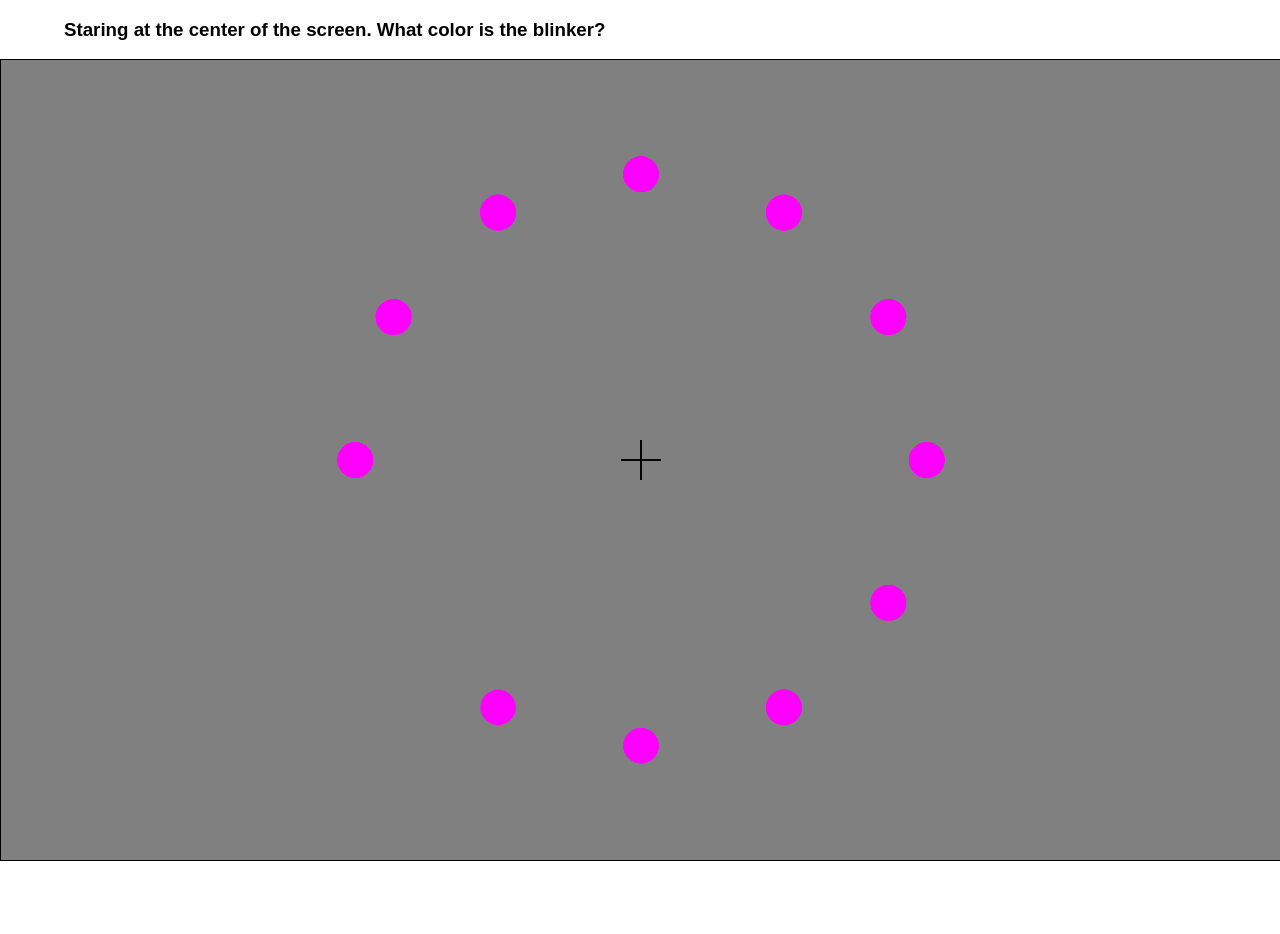
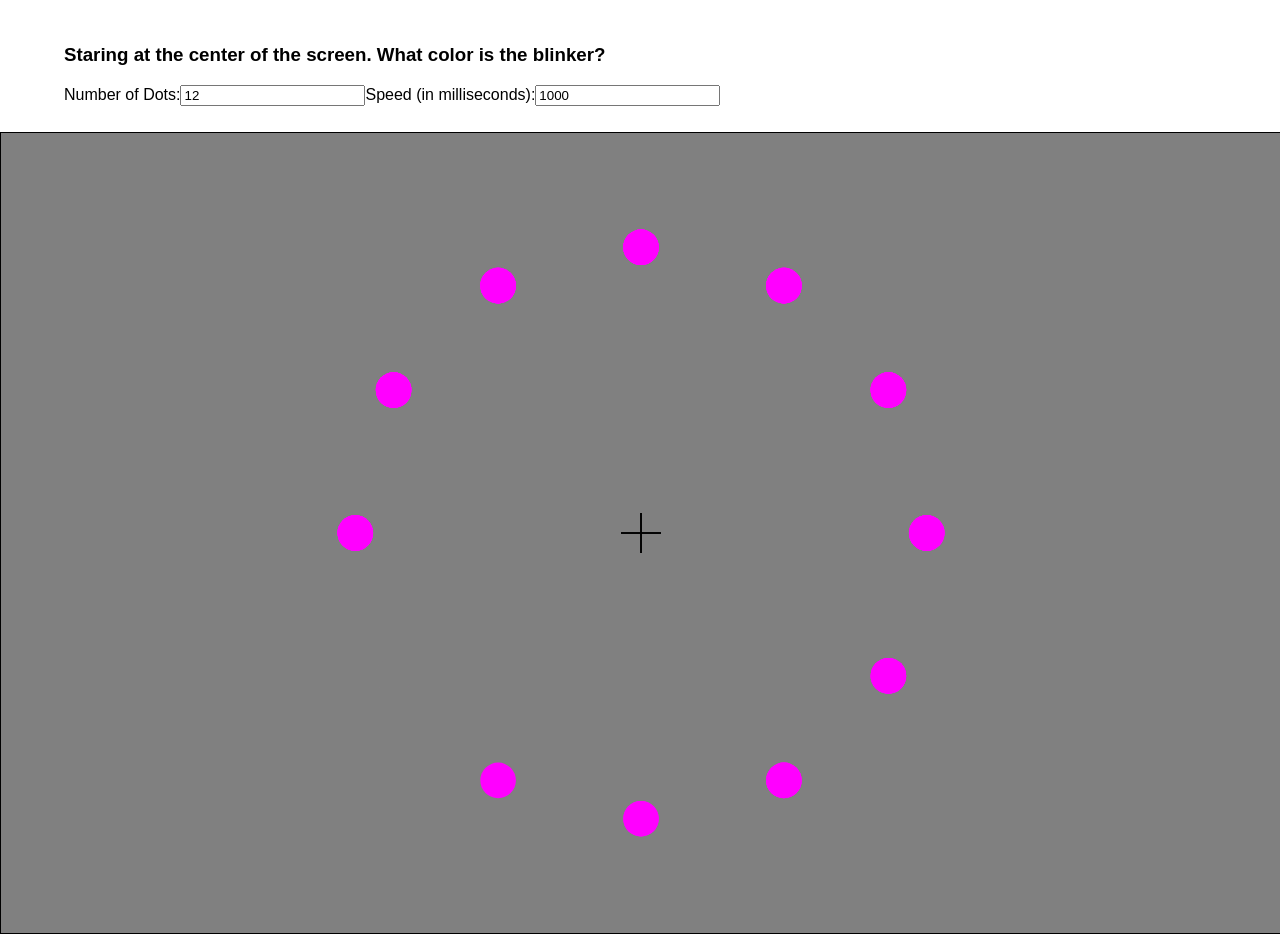
Before and after one commit to xyzy10/react-optical, a React (Create React App) app: page / in a window 1280 px wide. Before the commit the page ends 861 px from the top, so only its background shows below. Built offline with nearby package versions, Linux system fonts and the light colour scheme.

Commit message:
added Controls

```diff
--- a/src/App.css
+++ b/src/App.css
@@ -3,9 +3,6 @@
   margin: 0 auto;
 }
 
-#message {
-  /* position: absolute;
-  top: 5%;
-  left: 5%; */
-  padding-left: 5%;
+.form {
+  padding: 2% 5%;
 }
--- a/src/App.js
+++ b/src/App.js
@@ -2,8 +2,32 @@ import React, { Component } from 'react';
 import OpticalApp from './Components/OpticalApp/OpticalApp';
 import logo from './logo.svg';
 import './App.css';
+import ControlForm from './Components/ControlForm/ControlForm';
 
 class App extends Component {
+  constructor(props) {
+    super(props);
+    this.handleOnNumCircleChange = this.handleOnNumCircleChange.bind(this);
+    this.handleRenderIntervalChange = this.handleRenderIntervalChange.bind(this);
+
+    this.state = {
+      numberCircle: 12,
+      renderInterval: 1000
+    };
+  }
+
+  handleOnNumCircleChange(numberCircle) {
+    this.setState({
+      numberCircle: numberCircle
+    });
+  }
+
+  handleRenderIntervalChange(renderInterval) {
+    this.setState({
+      renderInterval: renderInterval
+    });
+  }
+
   render() {
     let canvasHeight = window.innerHeight;
     let canvasWidth = window.innerWidth;
@@ -12,15 +36,44 @@ class App extends Component {
       canvasWidth = window.innerWidth;
     }
 
+    const numberCircle = this.state.numberCircle;
+    const renderInterval = this.state.renderInterval;
+    const myCanvasID = "myCanvas";
+
+    // Reset the canvas.
+    const canvas = document.getElementById(myCanvasID);
+    if (canvas !== null) {
+      const ctx = canvas.getContext("2d");
+      ctx.clearRect(0, 0, canvas.width, canvas.height);
+    }
+
+    let key = numberCircle + '-' + renderInterval;
+
     return (
-      <div id="AppContainer">
+      <div id="AppContainer" >
+        <div class="form">
+          <h3 id="message">Staring at the center of the screen. What color is the blinker?</h3>
+          <ControlForm
+            numberCircle={numberCircle}
+            renderInterval={renderInterval}
+            onNumCircleChange={this.handleOnNumCircleChange}
+            onRenderIntervalChange={this.handleRenderIntervalChange}
+          />
+        </div>
+        <canvas id={myCanvasID}
+          width={canvasWidth}
+          height={canvasHeight}
+          style={{border: "1px solid #000", backgroundColor: "grey" }}>
+        </canvas>
         <OpticalApp
-          numberCircle={12}
+          key={key}
+          myCanvasID={myCanvasID}
+          numberCircle={numberCircle}
           circleColor={"magenta"}
           canvasWidth={canvasWidth}
           canvasHeight={canvasHeight}
           canvasColor={"grey"}
-          renderTime={1000}
+          renderInterval={renderInterval}
         />
       </div>
     );
--- /dev/null
+++ b/src/Components/ControlForm/ControlForm.js
@@ -0,0 +1,38 @@
+import React from 'react';
+
+class ControlForm extends React.Component {
+  constructor(props) {
+    super(props);
+    this.handleNumberCircleChange = this.handleNumberCircleChange.bind(this);
+    this.handleRenderIntervalChange = this.handleRenderIntervalChange.bind(this);
+  }
+
+  handleNumberCircleChange(event) {
+    if (event.target.value < 3000 && event.target.value > 0) {
+      this.props.onNumCircleChange(event.target.value);
+    }
+  }
+
+  handleRenderIntervalChange(event) {
+    if (event.target.value > 0) {
+      this.props.onRenderIntervalChange(event.target.value);
+    }
+  }
+
+  render() {
+    return (
+      <form>
+        <label>
+          Number of Dots:
+          <input type="number" value={this.props.numberCircle} onChange={this.handleNumberCircleChange} />
+        </label>
+        <label>
+          Speed (in milliseconds):
+          <input type="number" value={this.props.renderInterval} onChange={this.handleRenderIntervalChange} />
+        </label>
+      </form>
+    );
+  }
+}
+
+export default ControlForm;
--- a/src/Components/Cross/Cross.js
+++ b/src/Components/Cross/Cross.js
@@ -2,7 +2,7 @@ import React from 'react';
 
 class Cross extends React.Component {
   render() {
-    const canvas = document.getElementById(this.props.id);
+    const canvas = document.getElementById(this.props.myCanvasID);
     if (canvas !== null) {
       const ctx = canvas.getContext("2d");
       const len = this.props.len;
--- a/src/Components/OpticalApp/OpticalApp.js
+++ b/src/Components/OpticalApp/OpticalApp.js
@@ -12,8 +12,8 @@ class OpticalApp extends React.Component {
 
   componentDidMount() {
     this.timerID = setInterval(
-      () => this.draw(),
-      this.props.renderTime
+      () => this.update(),
+      this.props.renderInterval
     );
   }
 
@@ -21,7 +21,7 @@ class OpticalApp extends React.Component {
     clearInterval(this.timerID);
   }
 
-  draw() {
+  update() {
     // To make animation smooth, we are going to reset the blinkIndex before the render the last circle.
     let blinkIndex = (this.state.blinkIndex === this.props.numberCircle - 1) ?  0 : this.state.blinkIndex + 1;
 
@@ -81,7 +81,7 @@ class OpticalApp extends React.Component {
 
       circles.push(
         <Circle
-            id={"myCanvas"}
+            id={this.props.myCanvasID}
             color={color}
             x={x}
             y={y}
@@ -93,14 +93,8 @@ class OpticalApp extends React.Component {
 
     return (
       <div>
-        <h3 id="message">Staring at the center of the screen. What color is the blinker?</h3>
-         <canvas id="myCanvas"
-          width={canvasWidth}
-          height={canvasHeight}
-          style={{border: "1px solid #000", backgroundColor: this.props.canvasColor}}>
-        </canvas>
         {circles}
-        <Cross id="myCanvas" x={cx} y={cy} len={canvasHeight / 20} />
+        <Cross myCanvasID={this.props.myCanvasID} x={cx} y={cy} len={canvasHeight / 20} />
       </div>
     );
   }
```
